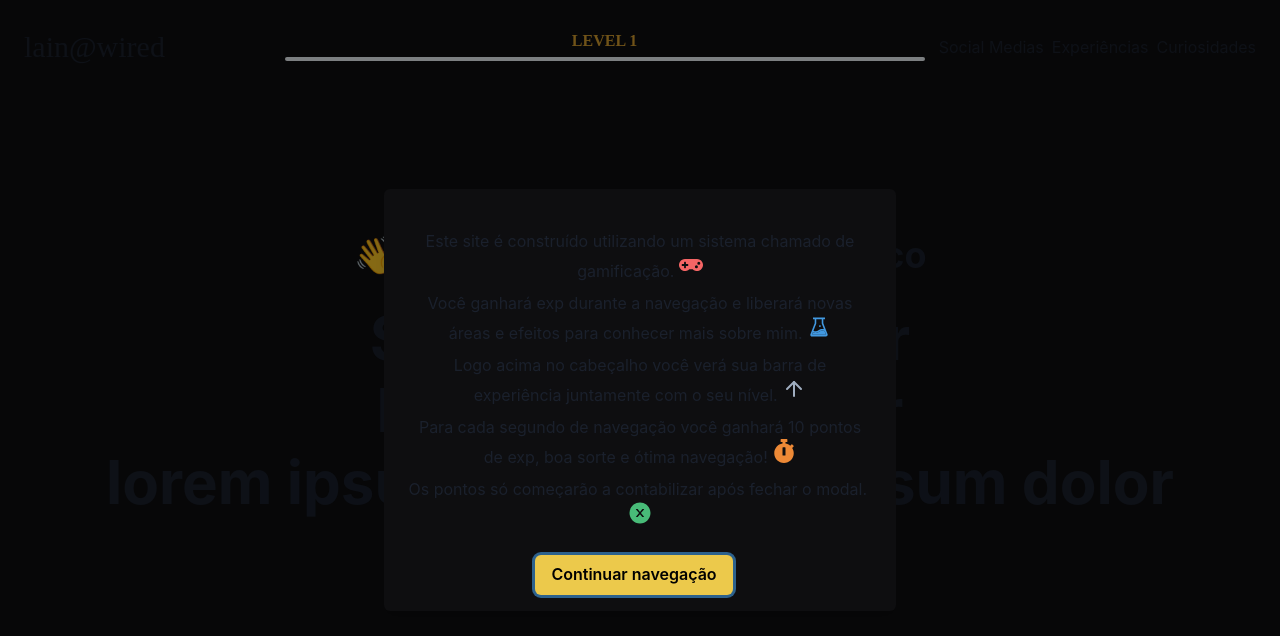
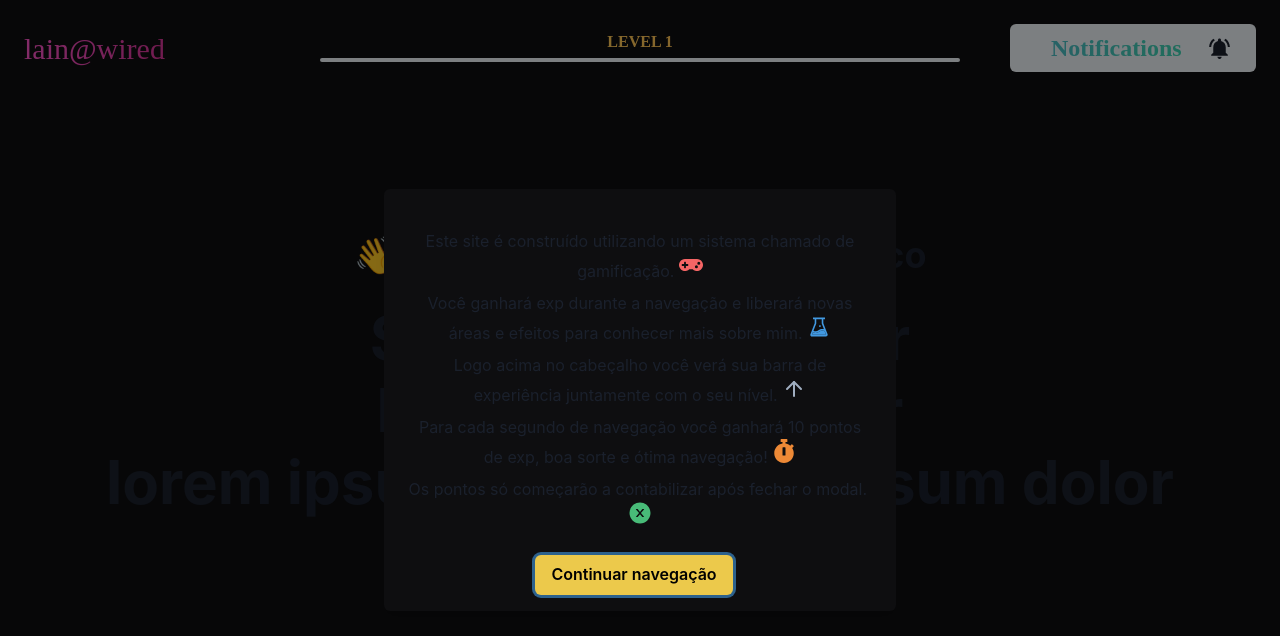
Before and after one commit to w1redl4in/portfolio-v2, a Next.js app: page / in a window 1280 px wide. Shown: the top 636 px of the page. Built offline with nearby package versions, Linux system fonts and the light colour scheme; a web font is replaced by a local one.

Commit message:
style(gradients): :lipstick: add text gradients

```diff
--- a/src/components/Header/index.tsx
+++ b/src/components/Header/index.tsx
@@ -1,5 +1,6 @@
 import { Flex, Text, Progress, Box } from "@chakra-ui/react";
-import { Navigation } from "@components/Navigation";
+// import { Navigation } from "@components/Navigation";
+import { Notifications } from "@components/Notifications";
 import { useExperienceInfo } from "@hooks/use-experience-info";
 
 export function Header() {
@@ -21,10 +22,11 @@ export function Header() {
         fontFamily="Indie Flower"
         minWidth="20%"
         fontSize="3xl"
+        bgGradient="linear(to-r, #F953C6, #B91D73)"
+        bgClip="text"
       >
         lain@wired
       </Text>
-
       <Flex
         alignContent="center"
         textAlign="center"
@@ -35,9 +37,10 @@ export function Header() {
       >
         <Text
           fontFamily="Bungee"
-          color="yellow.500"
           fontWeight="extrabold"
           colorScheme="yellow"
+          bgGradient="linear(to-r, #FFE259, #FFA751)"
+          bgClip="text"
         >
           LEVEL {level}
         </Text>
@@ -54,15 +57,16 @@ export function Header() {
         />
         <Text
           fontFamily="Bungee"
-          color="yellow.500"
           fontWeight="extrabold"
           colorScheme="yellow"
+          bgGradient="linear(to-r, #FFE259, #FFA751)"
+          bgClip="text"
         >
           {isUserAtMaxLevel && "LEVEL MÁXIMO"}
         </Text>
       </Flex>
-
-      <Navigation />
+      {/* <Navigation /> */}
+      <Notifications />
     </Flex>
   );
 }
--- /dev/null
+++ b/src/components/Notifications/index.tsx
@@ -0,0 +1,27 @@
+import { Menu, MenuButton, MenuList, Button, Text } from "@chakra-ui/react";
+import { MdNotificationsActive, MdNotificationsNone } from "@icons";
+
+export function Notifications() {
+  return (
+    <Menu>
+      <MenuButton
+        minW="20%"
+        size="lg"
+        as={Button}
+        rightIcon={<MdNotificationsActive size={25} />}
+      >
+        <Text
+          fontFamily="Indie Flower"
+          fontSize="2xl"
+          bgGradient="linear(to-r, #4CB8C4, #3CD3AD)"
+          bgClip="text"
+        >
+          Notifications
+        </Text>
+      </MenuButton>
+      <MenuList p={3}>
+        <span>Teste notificação</span>
+      </MenuList>
+    </Menu>
+  );
+}
--- a/src/icons/index.ts
+++ b/src/icons/index.ts
@@ -1,3 +1,4 @@
 export * from "react-icons/fa";
 export * from "react-icons/ai";
 export * from "react-icons/fi";
+export * from "react-icons/md";
```
